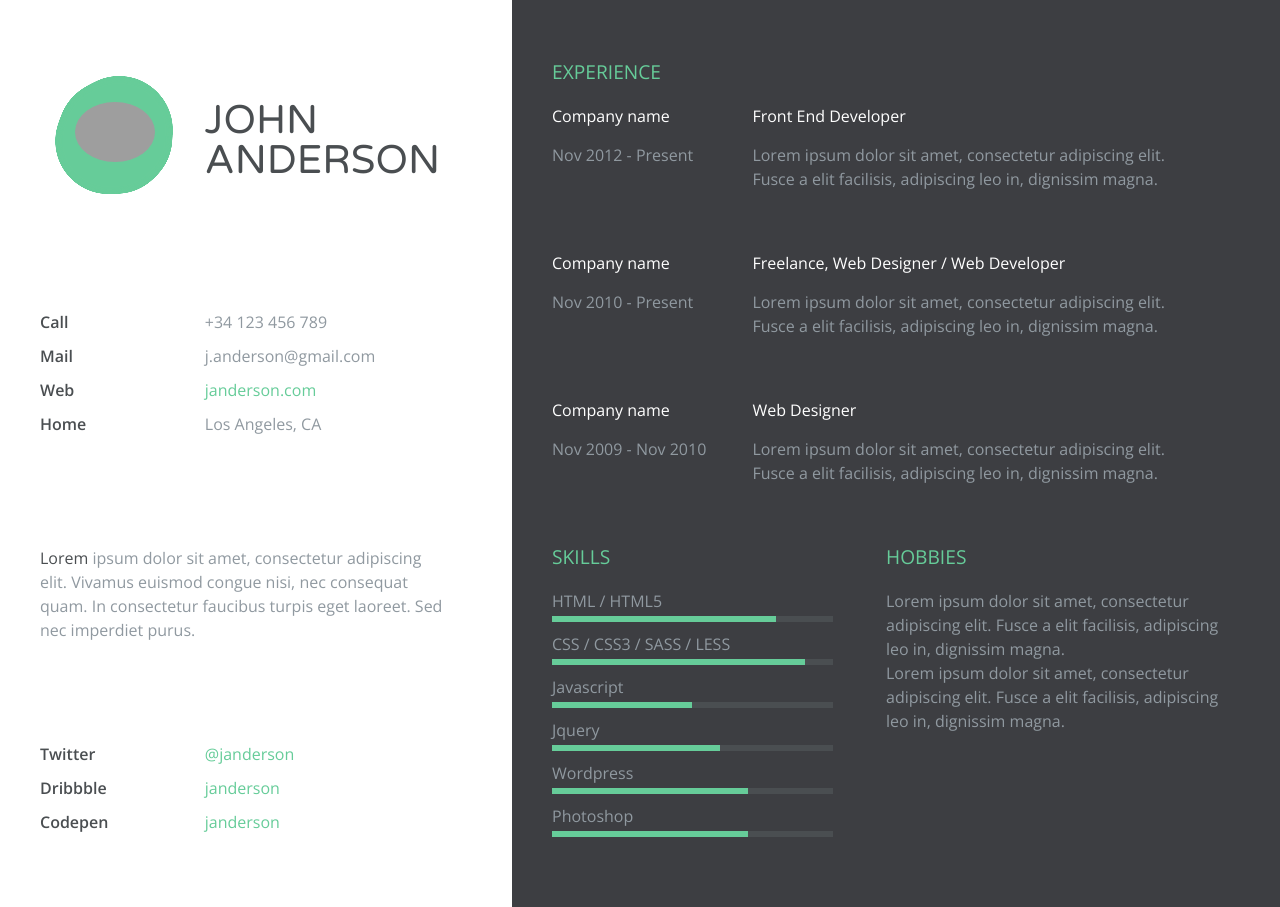
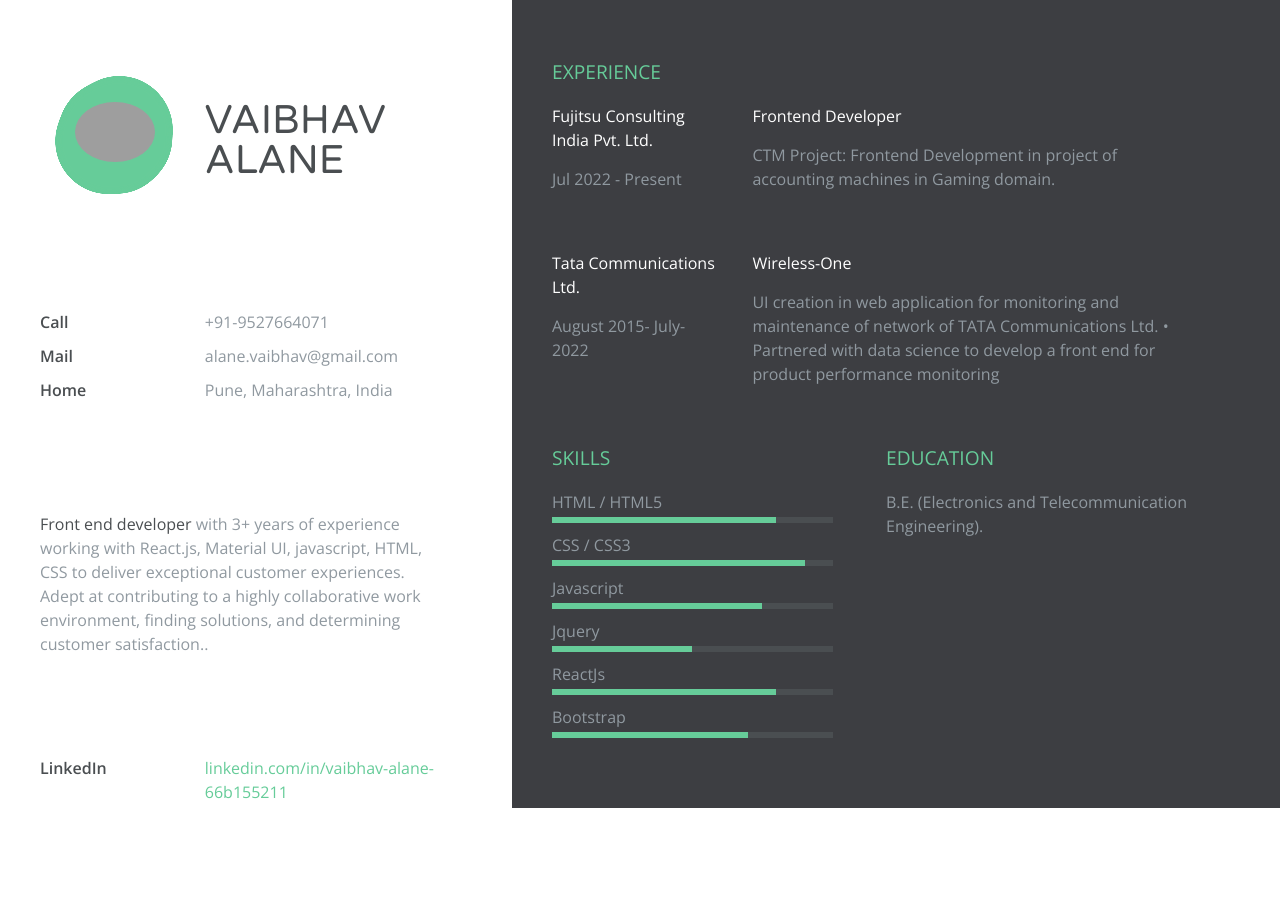
Before and after one commit to alane-vaibhav/CV, a plain HTML site: page index.html in a window 1280 px wide. After the commit the page ends 854 px from the top, so only its background shows below. Drawn offline with nearby package versions, Linux system fonts and the light colour scheme; grey boxes are pictures that could not be loaded.

Commit message:
updating cv

```diff
--- a/index.html
+++ b/index.html
@@ -2,7 +2,7 @@
 <html lang="en" >
 <head>
   <meta charset="UTF-8">
-  <title>CodePen - Responsive Resume Template</title>
+  <title>Vaibhav CV</title>
   <meta name="viewport" content="width=device-width"><link rel="stylesheet" href="https://cdnjs.cloudflare.com/ajax/libs/meyer-reset/2.0/reset.min.css">
 <link rel="stylesheet" href="./style.css">
 
@@ -15,7 +15,7 @@
 		<div class="container">
 			<div class="picture-resume-wrapper">
         <div class="picture-resume">
-        <span><img src="https://s3.amazonaws.com/uifaces/faces/twitter/jsa/128.jpg" alt="" /></span>
+        <span><img src="https://media.licdn.com/dms/image/D4D03AQFQE0BHcwOk7Q/profile-displayphoto-shrink_800_800/0/1672723909204?e=1680134400&v=beta&t=xy8catqEQvAIZSgszZK2va-IERPFXEBGSRLk51U_dbI" alt="" /></span>
         <svg version="1.1" viewBox="0 0 350 350">
 
   <defs>
@@ -48,36 +48,38 @@
          <div class="clearfix"></div>
  </div>
       <div class="name-wrapper">
-        <h1>John <br/>Anderson</h1><!-- YOUR NAME AND LAST NAME  -->
+        <h1>Vaibhav <br/>Alane</h1><!-- YOUR NAME AND LAST NAME  -->
       </div>
       <div class="clearfix"></div>
       <div class="contact-info clearfix">
       	<ul class="list-titles">
       		<li>Call</li>
       		<li>Mail</li>
-      		<li>Web</li>
       		<li>Home</li>
       	</ul>
         <ul class="list-content ">
-        	<li>+34 123 456 789</li> <!-- YOUR PHONE NUMBER  -->
-        	<li>j.anderson@gmail.com</li> <!-- YOUR EMAIL -->
-        	<li><a href="#">janderson.com</a></li> <!-- YOUR WEBSITE  -->
-        	<li>Los Angeles, CA</li> <!-- YOUR STATE AND COUNTRY  -->
+        	<li>+91-9527664071</li> <!-- YOUR PHONE NUMBER  -->
+        	<li>alane.vaibhav@gmail.com</li> <!-- YOUR EMAIL -->
+
+        	<li>Pune, Maharashtra, India</li> <!-- YOUR STATE AND COUNTRY  -->
         </ul>
       </div>
       <div class="contact-presentation"> <!-- YOUR PRESENTATION RESUME  -->
-      	<p><span class="bold">Lorem</span> ipsum dolor sit amet, consectetur adipiscing elit. Vivamus euismod congue nisi, nec consequat quam. In consectetur faucibus turpis eget laoreet. Sed nec imperdiet purus. </p>
+      	<p><span class="bold">Front end developer</span> with 3+ years of experience
+          working with React.js, Material UI, javascript, HTML,
+          CSS to deliver exceptional customer experiences.
+          Adept at contributing to a highly collaborative work
+          environment, finding solutions, and determining
+          customer satisfaction.. </p>
       </div>
       <div class="contact-social clearfix">
       	<ul class="list-titles">
-      		<li>Twitter</li>
-      		<li>Dribbble</li>
-      		<li>Codepen</li>
+      		<li>LinkedIn</li>
+
       	</ul>
         <ul class="list-content"> <!-- REMEMBER TO PUT THE URL ON THE HREF TAG  -->
-      		<li><a href="">@janderson</a></li> <!-- YOUR TWITTER USER  -->
-      		<li><a href="">janderson</a></li> <!-- YOUR DRIBBBLE USER  -->
-      		<li><a href="">janderson</a></li> <!-- YOUR BEHANCE USER  -->
+      		<li><a href="">linkedin.com/in/vaibhav-alane-66b155211</a></li> <!-- YOUR TWITTER USER  -->
+
       	</ul>
       </div>
 		</div>
@@ -89,40 +91,35 @@
 
       <div class="experience-wrapper">
       	<div class="company-wrapper clearfix">
-      		<div class="experience-title">Company name</div> <!-- NAME OF THE COMPANY YOUWORK WITH  -->
-          <div class="time">Nov 2012 - Present</div> <!-- THE TIME YOU WORK WITH THE COMPANY  -->
+      		<div class="experience-title">Fujitsu Consulting India Pvt. Ltd.</div> <!-- NAME OF THE COMPANY YOUWORK WITH  -->
+          <div class="time">Jul 2022 - Present</div> <!-- THE TIME YOU WORK WITH THE COMPANY  -->
       	</div>
 
         <div class="job-wrapper clearfix">
-        	<div class="experience-title">Front End Developer </div> <!-- JOB TITLE  -->
+        	<div class="experience-title">Frontend Developer </div> <!-- JOB TITLE  -->
           <div class="company-description">
-          	<p>Lorem ipsum dolor sit amet, consectetur adipiscing elit. Fusce a elit facilisis, adipiscing leo in, dignissim magna.</p>  <!-- JOB DESCRIPTION  -->
+          	<p>CTM Project: Frontend Development in project of
+              accounting machines in Gaming domain.
+              </p>  <!-- JOB DESCRIPTION  -->
           </div>
         </div>
 
         <div class="company-wrapper clearfix">
-      		<div class="experience-title">Company name</div> <!-- NAME OF THE COMPANY YOUWORK WITH  -->
-          <div class="time">Nov 2010 - Present</div> <!-- THE TIME YOU WORK WITH THE COMPANY  -->
+      		<div class="experience-title">Tata Communications Ltd.</div> <!-- NAME OF THE COMPANY YOUWORK WITH  -->
+          <div class="time">August 2015- July-2022</div> <!-- THE TIME YOU WORK WITH THE COMPANY  -->
       	</div>
 
          <div class="job-wrapper clearfix">
-        	<div class="experience-title">Freelance, Web Designer / Web Developer</div> <!-- JOB TITLE  -->
+        	<div class="experience-title"> Wireless-One</div> <!-- JOB TITLE  -->
           <div class="company-description">
-          	<p>Lorem ipsum dolor sit amet, consectetur adipiscing elit. Fusce a elit facilisis, adipiscing leo in, dignissim magna.</p>  <!-- JOB DESCRIPTION  -->
+          	<p> UI creation in web application for
+              monitoring and maintenance of network of TATA
+              Communications Ltd. • Partnered with data science to
+              develop a front end for product performance
+              monitoring</p>  <!-- JOB DESCRIPTION  -->
           </div>
         </div>
 
-        <div class="company-wrapper clearfix">
-      		<div class="experience-title">Company name</div> <!-- NAME OF THE COMPANY YOUWORK WITH  -->
-          <div class="time">Nov 2009 - Nov 2010</div> <!-- THE TIME YOU WORK WITH THE COMPANY  -->
-      	</div>
-
-         <div class="job-wrapper clearfix">
-        	<div class="experience-title">Web Designer </div> <!-- JOB TITLE  -->
-          <div class="company-description">
-          	<p>Lorem ipsum dolor sit amet, consectetur adipiscing elit. Fusce a elit facilisis, adipiscing leo in, dignissim magna.</p>   <!-- JOB DESCRIPTION  -->
-          </div>
-        </div>
 
       </div><!--Skill experience-->
 
@@ -130,22 +127,20 @@
       	<h3 class="section-title">Skills</h3>  <!-- YOUR SET OF SKILLS  -->
         	<ul>
         		<li class="skill-percentage">HTML / HTML5</li>
-        		<li class="skill-percentage">CSS / CSS3 / SASS / LESS</li>
+        		<li class="skill-percentage">CSS / CSS3 </li>
         		<li class="skill-percentage">Javascript</li>
         		<li class="skill-percentage">Jquery</li>
-        		<li class="skill-percentage">Wordpress</li>
-        		<li class="skill-percentage">Photoshop</li>
+        		<li class="skill-percentage">ReactJs</li>
+        		<li class="skill-percentage">Bootstrap</li>
 
         	</ul>
 
       </div>
 
       <div class="section-wrapper clearfix">
-        <h3 class="section-title">Hobbies</h3>  <!-- DESCRIPTION OF YOUR HOBBIES -->
-        <p>Lorem ipsum dolor sit amet, consectetur adipiscing elit. Fusce a elit facilisis, adipiscing leo in, dignissim magna.</p>
-
-        <p>Lorem ipsum dolor sit amet, consectetur adipiscing elit. Fusce a elit facilisis, adipiscing leo in, dignissim magna.</p>
-      </div>
+        <h3 class="section-title">Education</h3>  <!-- DESCRIPTION OF YOUR HOBBIES -->
+        <p> B.E. (Electronics and Telecommunication Engineering).</p>
+       </div>
 
   	</div>
   </section>
--- a/style.css
+++ b/style.css
@@ -320,17 +320,17 @@ a {
           animation: skill_2 0.6s ease;
 }
 .section-wrapper .skill-percentage:nth-child(3)::before {
-  width: 50%;
+  width: 75%;
   -webkit-animation: skill_3 0.6s ease;
           animation: skill_3 0.6s ease;
 }
 .section-wrapper .skill-percentage:nth-child(4)::before {
-  width: 60%;
+  width: 50%;
   -webkit-animation: skill_4 0.6s ease;
           animation: skill_4 0.6s ease;
 }
 .section-wrapper .skill-percentage:nth-child(5)::before {
-  width: 70%;
+  width: 80%;
   -webkit-animation: skill_5 0.6s ease;
           animation: skill_5 0.6s ease;
 }
```
